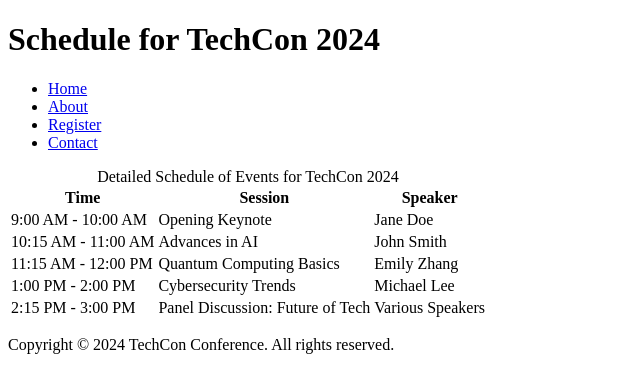
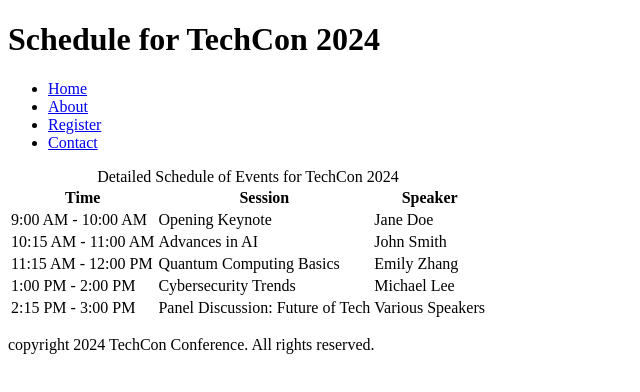
Before and after one commit to edunwant42/TechCon_HTML, a plain HTML site: page techcon_website/schedule.html in a window 1280 px wide. Shown: the full height of the page, 0-640 px from the left. Drawn offline with Linux system fonts and the light colour scheme.

Commit message:
Fix Task 2 footer: update to lowercase "copyright" for checker compliance (looks like the auto checker is quite picky, hope this does the trick\!)

```diff
--- a/techcon_website/schedule.html
+++ b/techcon_website/schedule.html
@@ -58,7 +58,7 @@
   </main>
 
   <footer>
-    <p>Copyright &copy; 2024 TechCon Conference. All rights reserved.</p>
+    <p>copyright 2024 TechCon Conference. All rights reserved.</p>
   </footer>
 </body>
 </html>
```
